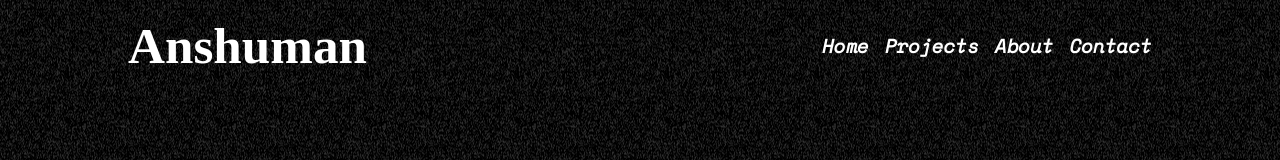
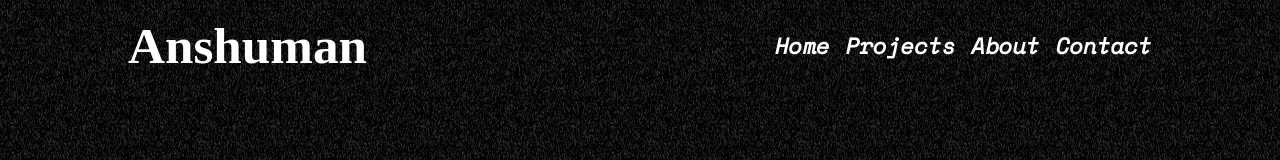
Before and after one commit to anshuman7negi/react-portfolio, a React (Create React App) app: page / in a window 1280 px wide. Shown: the top 160 px of the page. Built offline with nearby package versions, Linux system fonts and the light colour scheme; a web font is replaced by a local one.

Commit message:
updated code

```diff
--- a/src/components/styles/Navbar.css
+++ b/src/components/styles/Navbar.css
@@ -58,7 +58,7 @@
 .hamburger-active li {
     font-family: 'Space Mono', monospace;
     font-weight: 600;
-    font-size: 1.2rem;
+    font-size: 1.4rem;
     color: #ffff;
 }
 
@@ -97,7 +97,7 @@
         gap: 1rem;
         position: fixed;
         right: 0%;
-        top: 0;
+        top: 75px;
         background-color: #393638;
         width: 61%;
         height: 100vh;
@@ -105,6 +105,7 @@
         transform: translateX(100%);
         opacity: 0;
         animation: slideMenu 1.5s ease forwards;
+        border-radius: 5px;
     }
 
     @keyframes slideMenu {
```
